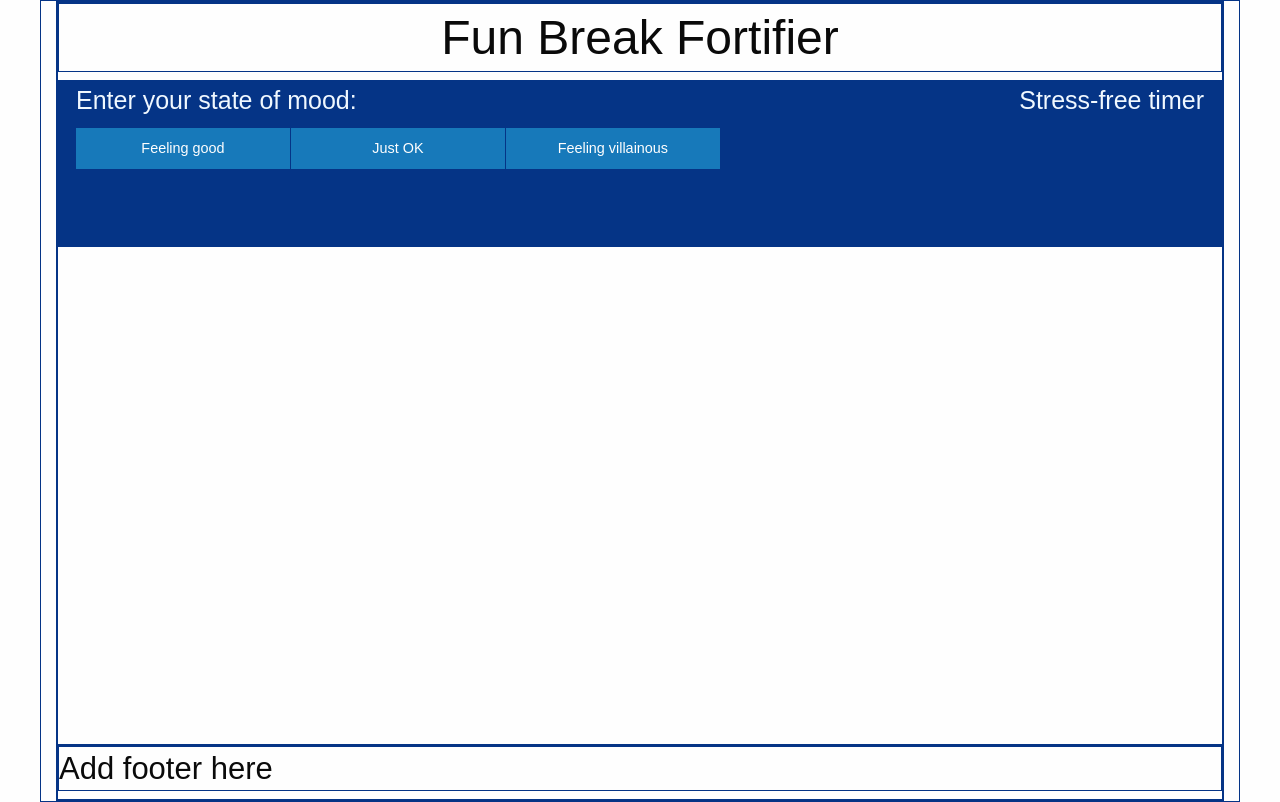
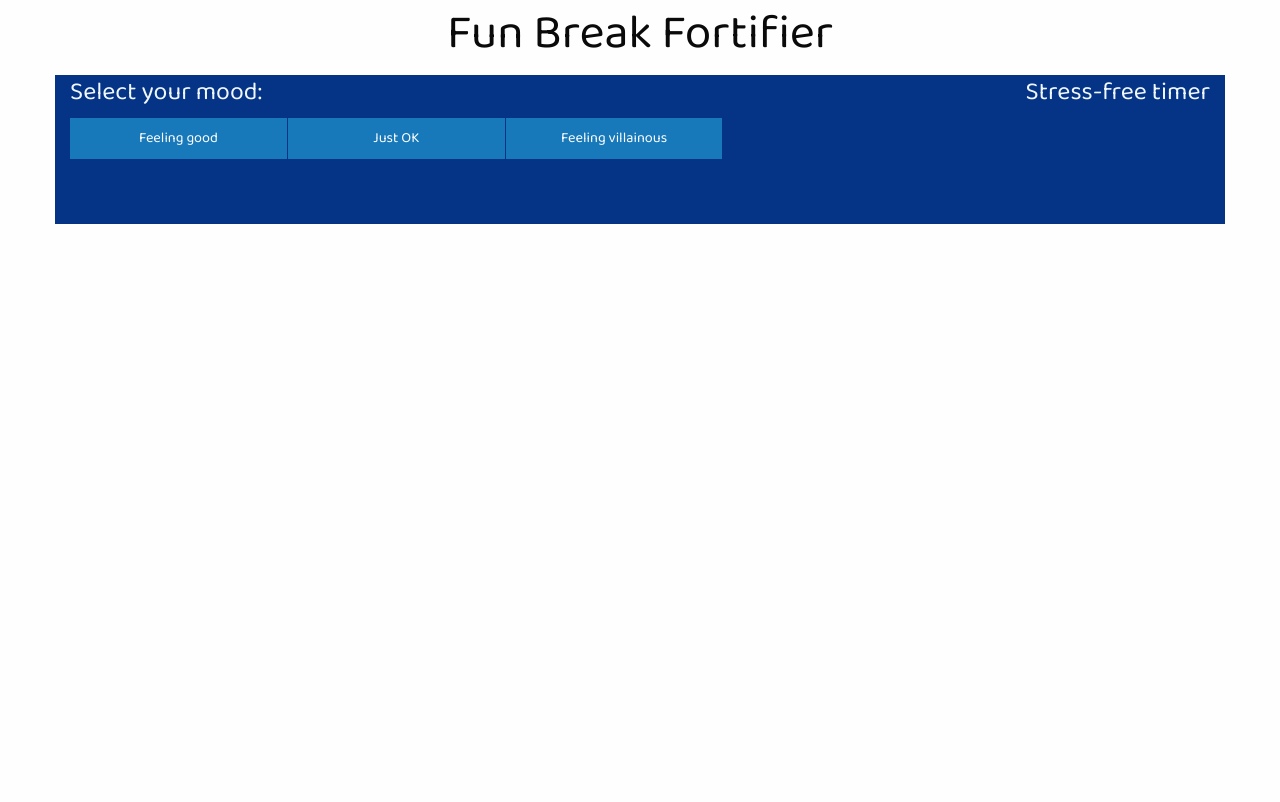
Before and after one commit to yxx-dev/Fun-break-fortifier-official, a plain HTML site: page index.html in a window 1280 px wide. Drawn offline with nearby package versions, Linux system fonts and the light colour scheme; no server answers.

Commit message:
More color

```diff
--- a/assets/style.css
+++ b/assets/style.css
@@ -1,6 +1,7 @@
 body * {
-    border: 1px solid  rgb(5, 52, 134);
-    font-family: fantasy;
+    border: none  rgb(5, 52, 134);
+    font-family: "Baloo 2", sans-serif;
+
 }
 
 #title-fortifier {
@@ -20,7 +21,7 @@ body * {
 
 .grid-x { background-color: rgb(5, 52, 134);}
 
-.reveal {background-color: purple;}
+.reveal {background-color: rgb(41, 227, 93);}
 .grid-x {
     color:aliceblue;
 }
--- a/index.html
+++ b/index.html
@@ -5,11 +5,12 @@
     <meta http-equiv="X-UA-Compatible" content="IE=edge">
     <meta name="viewport" content="width=device-width, initial-scale=1.0">
     <title>Fun Break Fortifier</title>
+    <link rel="stylesheet" href="./assets/reset.css"/>
 
-    <link rel="stylesheet" href="./assets/reset.css"/>
     <!-- Foundation Compressed CSS-->
     <link rel="stylesheet" href="https://cdn.jsdelivr.net/npm/foundation-sites@6.7.5/dist/css/foundation.min.css" crossorigin="anonymous">
     <link rel="stylesheet" href="./assets/style.css"/>
+    <link rel="stylesheet" href ="https://fonts.googleapis.com/css2?family=Baloo 2"/>
 
 </head>
 <body>
@@ -19,7 +20,7 @@
         <h1 id="title-fortifier">Fun Break Fortifier</h1>
         <subtitle class="grid-x grid-padding-x">
           <section class="cell medium-7">
-            <h4>Enter your state of mood: </h4>
+            <h4>Select your mood: </h4>
             <nav class="button-mood-state expanded button-group">
               <a data-state="good" class="button">Feeling good</a>
               <a data-state="neutral" class="button">Just OK</a>
@@ -46,9 +47,9 @@
           </article>
         </main>
       </main>
-      <footer class="cell shrink footer">
+    <!--  <footer class="cell shrink footer">
         <h3>Add footer here</h3>
-      </footer>
+      </footer>-->
     </main>
   </main>
 
```
Also changed, not shown: assets/script.js (+6 -6 lines).
